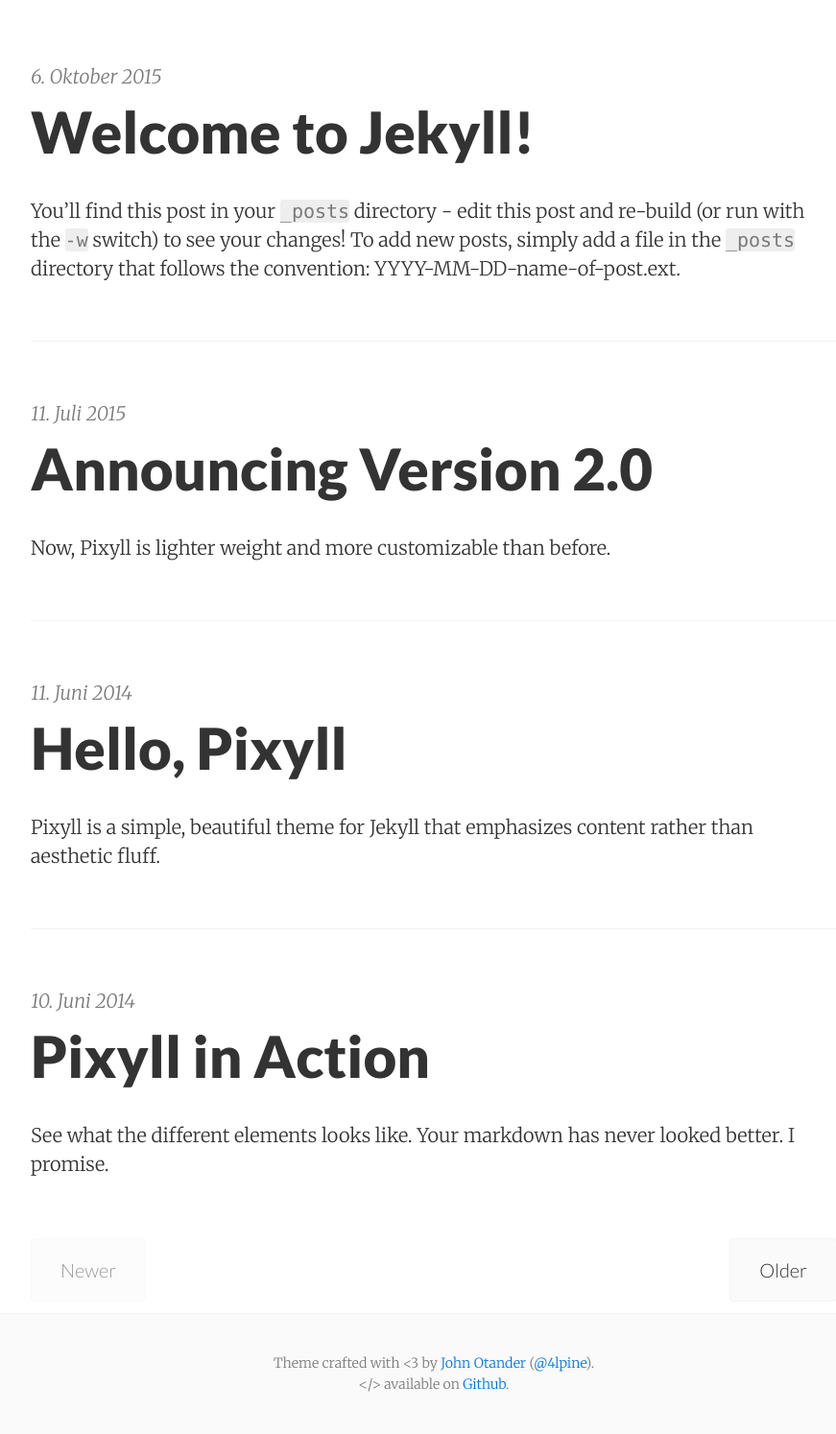
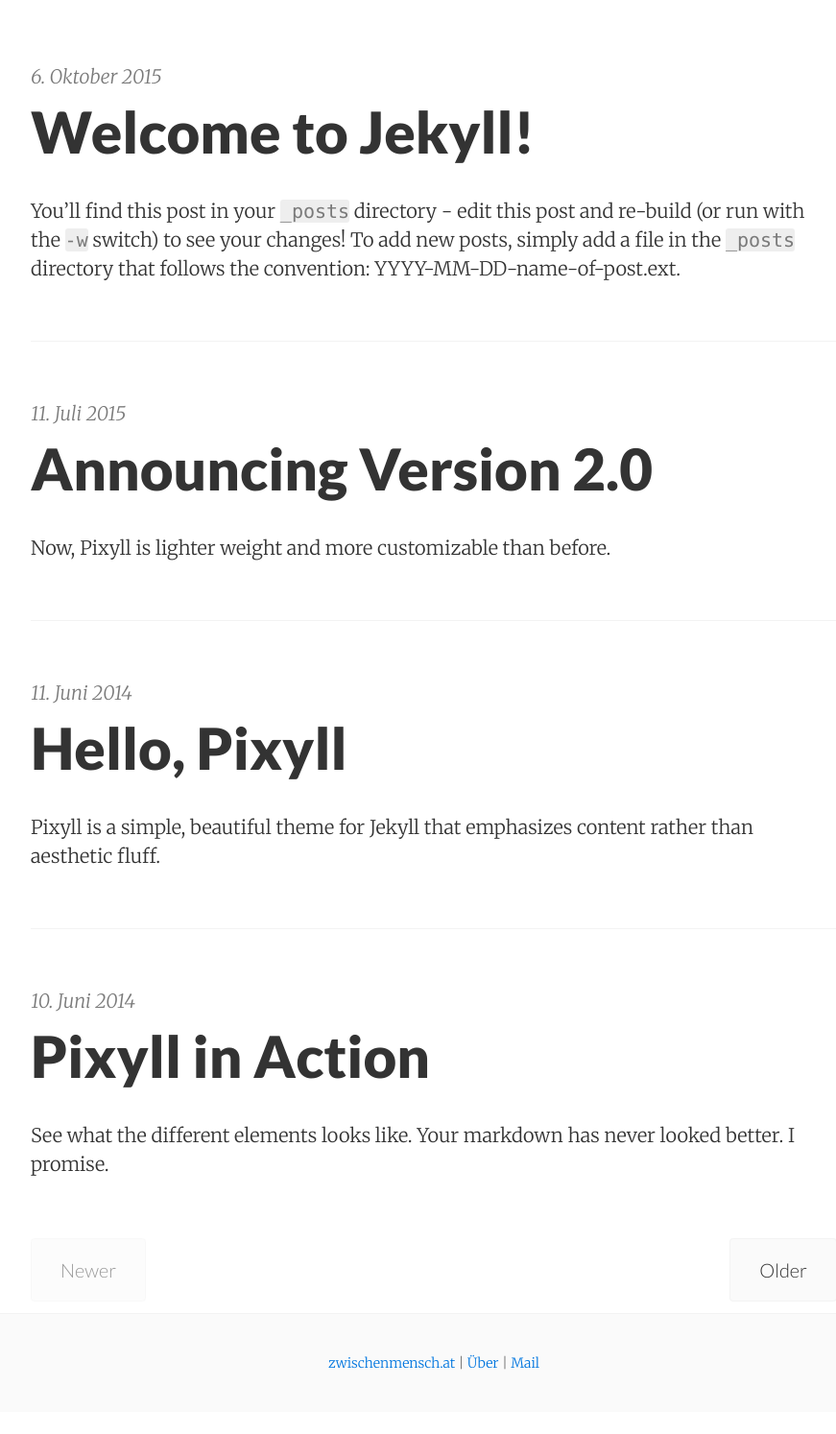
Before and after one commit to efelcie/efelcie.github.io, a Jekyll site: the page built from index.html, in a window 1280 px wide. Shown: the whole page at 96% size, without its empty margins (188-1059 px from the left). Built offline with Jekyll 4.4.1, drawn with Linux system fonts in a browser that asks for light colours; the list of posts is cut into pages by our own code; after the commit the page ends 1471 px from its top, so only the background shows below that.

Commit message:
Footer angepasst

```diff
--- a/_includes/footer.html
+++ b/_includes/footer.html
@@ -1,8 +1,9 @@
 <footer class="center">
   <div class="measure">
     <small>
-      Theme crafted with &lt;3 by <a href="http://johnotander.com">John Otander</a> (<a href="https://twitter.com/4lpine">@4lpine</a>).<br>
-      &lt;/&gt; available on <a href="https://github.com/johnotander/pixyll">Github</a>.
+      <a href="http://zwischenmensch.at">zwischenmensch.at</a> |
+      <a href="/ueber/">Über</a> |
+      <a href="mailto:mail@zwischenmensch.at">Mail</a>
     </small>
   </div>
 </footer>
```
